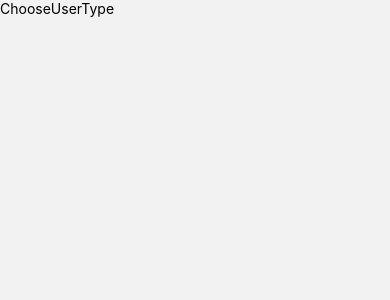
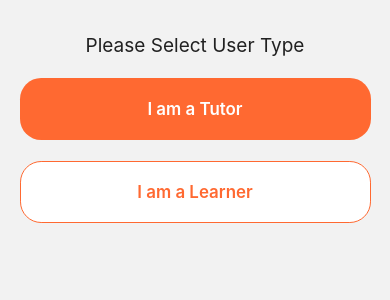
Before and after one commit to sachinkumar9849/LmsAppReactNative, a React Native app: screen /ChooseUserType in a window 390 px wide. Shown: the top 300 px of the page. Built offline with nearby package versions, Linux system fonts and the light colour scheme.

Commit message:
Make a button component and colors add

```diff
--- /dev/null
+++ b/src/components/BgButton.js
@@ -0,0 +1,35 @@
+import {StyleSheet, Text, View} from 'react-native';
+import React from 'react';
+import {TouchableOpacity} from 'react-native-gesture-handler';
+import {moderateScale, verticalScale} from 'react-native-size-matters';
+import {TEXT_COLOR, THEME_COLOR} from '../utils/colors';
+
+const BgButton = ({bg, title, onClick, color}) => {
+  return (
+    <TouchableOpacity
+    onPress={onClick}
+      style={[styles.btn, {backgroundColor: bg ? bg : THEME_COLOR}]}>
+      <Text style={[styles.title, {color: color ? color : TEXT_COLOR}]}>
+        {title}
+      </Text>
+    </TouchableOpacity>
+  );
+};
+
+export default BgButton;
+
+const styles = StyleSheet.create({
+  btn: {
+    width: '90%',
+    height: verticalScale(50),
+    justifyContent:"center",
+    alignItems:"center",
+    alignSelf:"center",
+    marginTop:moderateScale(20),
+    borderRadius:moderateScale(20),
+  },
+  title: {
+    fontSize: moderateScale(16),
+    fontWeight: '600',
+  },
+});
--- /dev/null
+++ b/src/components/BorderButton.js
@@ -0,0 +1,37 @@
+import {StyleSheet, Text, View} from 'react-native';
+import React from 'react';
+import {TouchableOpacity} from 'react-native-gesture-handler';
+import {moderateScale, verticalScale} from 'react-native-size-matters';
+import {BG_COLOR, TEXT_COLOR, THEME_COLOR} from '../utils/colors';
+
+const BorderButton = ({bg, title, onClick, color}) => {
+  return (
+    <TouchableOpacity
+    onPress={onClick}
+      style={[styles.btn, {borderColor: bg ? bg : THEME_COLOR}]}>
+      <Text style={[styles.title, {color: color ? color : TEXT_COLOR}]}>
+        {title}
+      </Text>
+    </TouchableOpacity>
+  );
+};
+
+export default BorderButton;
+
+const styles = StyleSheet.create({
+  btn: {
+    width: '90%',
+    height: verticalScale(50),
+    justifyContent:"center",
+    alignItems:"center",
+    alignSelf:"center",
+    marginTop:moderateScale(20),
+    borderRadius:moderateScale(20),
+    borderWidth:1,
+    backgroundColor:BG_COLOR,
+  },
+  title: {
+    fontSize: moderateScale(16),
+    fontWeight: '600',
+  },
+});
--- a/src/screens/tutor/ChooseUserType.js
+++ b/src/screens/tutor/ChooseUserType.js
@@ -1,14 +1,31 @@
-import { StyleSheet, Text, View } from 'react-native'
-import React from 'react'
+import {StyleSheet, Text, View} from 'react-native';
+import React from 'react';
+import {LEARNER_TITLE, SELECT_USER, TUTOR_TITLE} from '../../utils/strings';
+import {moderateScale, moderateVerticalScale} from 'react-native-size-matters';
+import {TEXT_COLOR, THEME_COLOR, WHITE} from '../../utils/colors';
+import BgButton from '../../components/BgButton';
+import BorderButton from '../../components/BorderButton';
 
 const ChooseUserType = () => {
   return (
     <View>
-      <Text>ChooseUserType</Text>
+      <View>
+        {/* <Image source={require('../image/banner.js')} style={styles.banner}/> */}
+      </View>
+      <Text style={styles.heading}>{SELECT_USER}</Text>
+      <BgButton title={TUTOR_TITLE} color={WHITE} />
+      <BorderButton title={LEARNER_TITLE} color={THEME_COLOR} />
     </View>
-  )
-}
+  );
+};
 
-export default ChooseUserType
+export default ChooseUserType;
 
-const styles = StyleSheet.create({})
+const styles = StyleSheet.create({
+  heading: {
+    fontSize: moderateScale(18),
+    color: TEXT_COLOR,
+    alignSelf: 'center',
+    marginTop: moderateVerticalScale(30),
+  },
+});
--- a/src/screens/tutor/Splash.js
+++ b/src/screens/tutor/Splash.js
@@ -1,7 +1,8 @@
 import {StatusBar, StyleSheet, Text, View} from 'react-native';
 import React, {useEffect} from 'react';
-import {BG_COLOR, THEME_COLOR} from '../../utils/colors';
+import {BG_COLOR, TEXT_COLOR, THEME_COLOR} from '../../utils/colors';
 import {useNavigation} from '@react-navigation/native';
+import { moderateScale } from 'react-native-size-matters';
 
 const Splash = () => {
   const navigation = useNavigation();
@@ -20,8 +21,9 @@ const Splash = () => {
           fontWeight: 'bold',
           textAlign: 'center',
         }}>
-        Logo
+        Image add here
       </Text>
+      <Text style={styles.tagline}>A common place for tutors & learners</Text>
     </View>
   );
 };
@@ -34,4 +36,9 @@ const styles = StyleSheet.create({
     justifyContent: 'center',
     backgroundColor: THEME_COLOR,
   },
+  tagline:{
+    color:TEXT_COLOR,
+    fontWeight:"600",
+    fontSize: moderateScale(16)
+  }
 });
--- a/src/utils/colors.js
+++ b/src/utils/colors.js
@@ -1,4 +1,5 @@
-export const THEME_COLOR = "#ff6931"
-export const BUTTON_COLOR = "#000000"
-export const BG_COLOR = "#ffffff"
-export const TEXT_COLOR= "#212121"
+export const THEME_COLOR = "#ff6931";
+export const BUTTON_COLOR = "#000000";
+export const BG_COLOR = "#ffffff";
+export const TEXT_COLOR= "#212121";
+export const WHITE = "#ffffff";
--- a/src/utils/strings.js
+++ b/src/utils/strings.js
@@ -0,0 +1,3 @@
+export const SELECT_USER = "Please Select User Type";
+export const TUTOR_TITLE = "I am a Tutor";
+export const LEARNER_TITLE = "I am a Learner";
```
